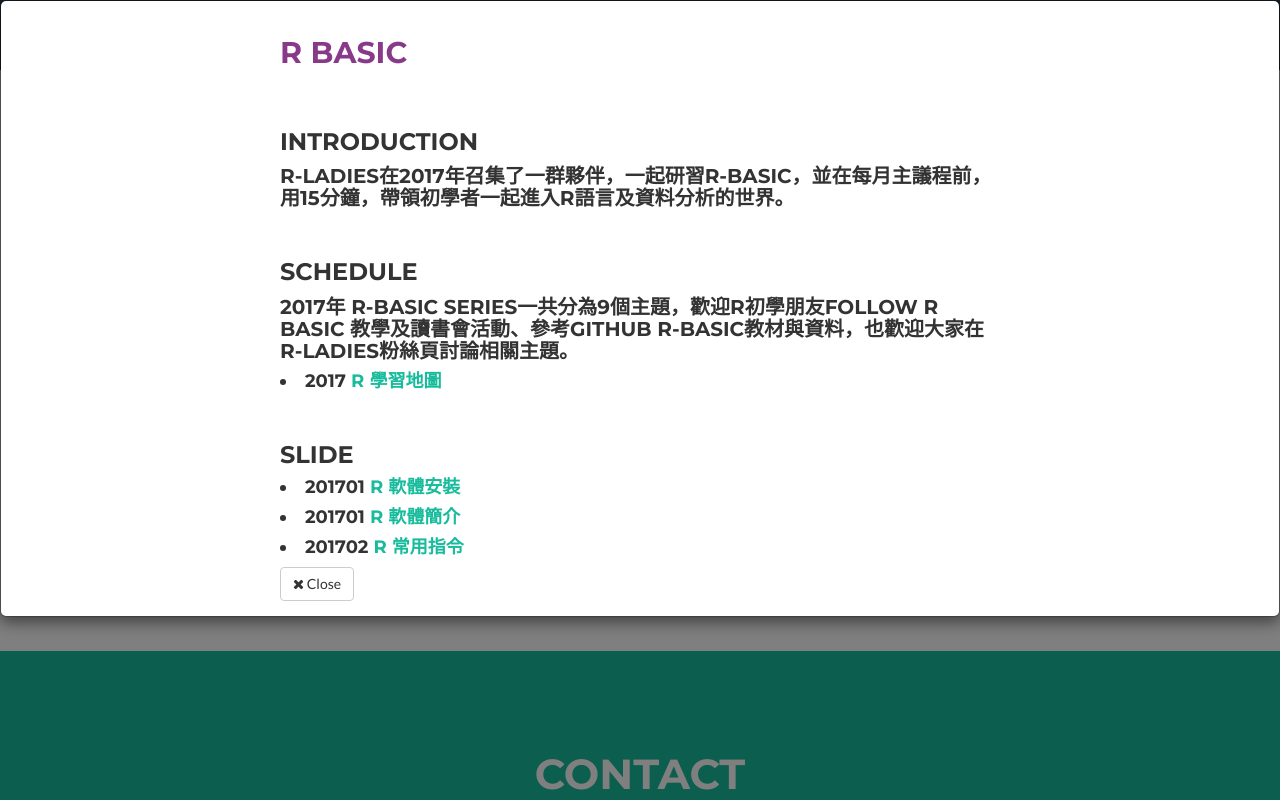
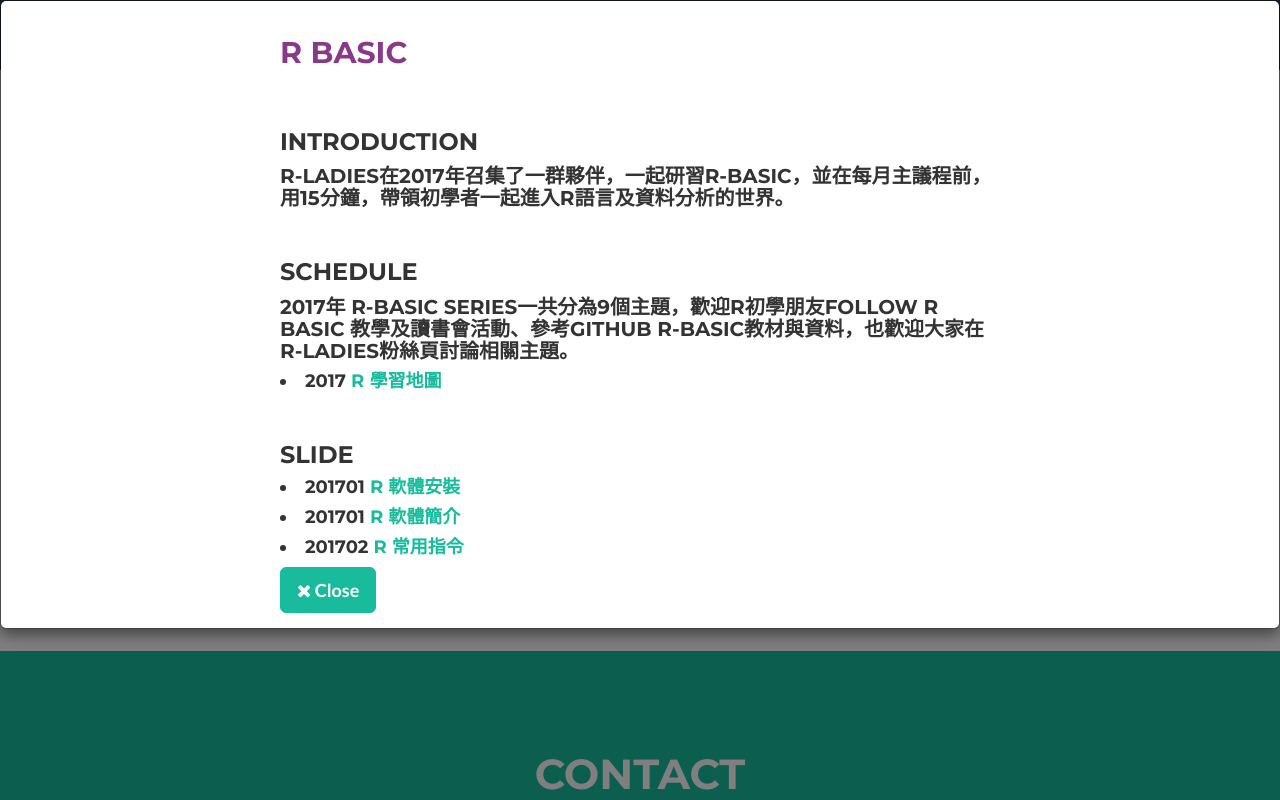
Before and after one commit to rladiestaipei/R-Ladies-Taipei, a website: page index.html in a window 1280 px wide. Both pictures are taken after a click on the link 250 px from the left and 1841 px from the top of the page. Shown: the part 1441-2241 px from the top of the page. Drawn offline with nearby package versions, Linux system fonts and the light colour scheme; files that its build step writes are made by us from their sources.

Commit message:
Kristen Chan

```diff
--- a/index.html
+++ b/index.html
@@ -315,7 +315,7 @@
                                     <li> 201702 <a href="https://rladiestaipei.github.io/R-basic/R常用指令.html" target="_blank">R 常用指令</a>  </li>
                                 </p>
                                 </h4>
-                            <button type="button" class="btn btn-default" data-dismiss="modal"><i class="fa fa-times"></i> Close</button>
+                            <button type="button" class="btn btn-success btn-lg" data-dismiss="modal"><i class="fa fa-times"></i> Close</button>
                         </div>
                     </div>
                 </div>
```
